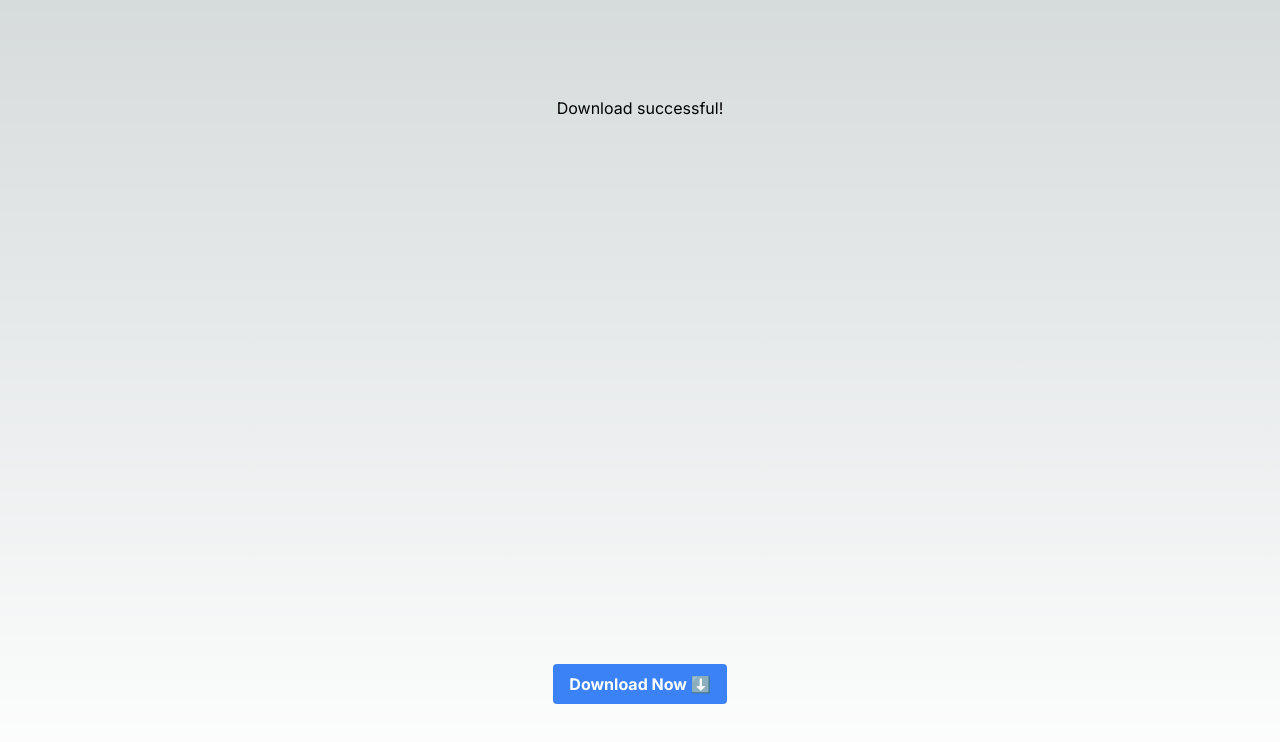
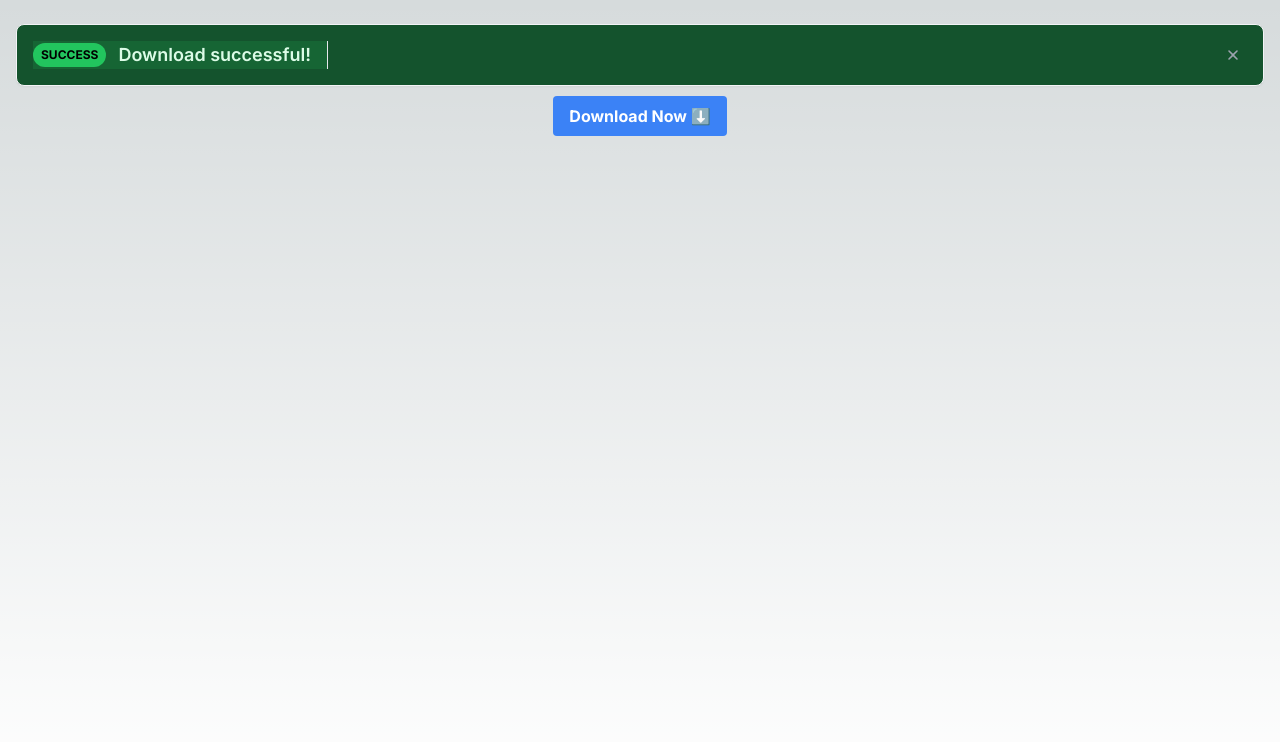
Before and after one commit to aldorl/nextjs-flask-starter-lab, a Next.js app: page / in a window 1280 px wide. Both pictures are taken after a click on the button "Download Now ⬇️". Shown: the top 742 px of the page. Built offline with nearby package versions, Linux system fonts and the light colour scheme.

Commit message:
Improves frontend with Button & Alert components

```diff
--- /dev/null
+++ b/app/components/Alert.tsx
@@ -0,0 +1,80 @@
+// Import the necessary hooks and types from 'react'.
+import { useState, useEffect, ReactNode, FC } from 'react';
+
+// Define the prop types for the Alert component.
+// 'variant' can be one of 'info', 'success', or 'error',
+// and 'children' is a ReactNode, which means it can be any valid React component or elements.
+interface AlertProps {
+    variant: 'info' | 'success' | 'error';
+    children: ReactNode;
+}
+
+// Define the types for the CSS classes of the Alert component.
+interface AlertClass {
+    container: string;
+    inner: string;
+    text: string;
+    badge: string;
+}
+
+// Define the CSS classes for the different alert variants. These are Tailwind CSS classes.
+const alertClasses: Record<string, AlertClass> = {
+    info: {
+        container: 'bg-indigo-900',
+        inner: 'bg-indigo-800',
+        text: 'text-indigo-100',
+        badge: 'bg-indigo-500'
+    },
+    success: {
+        container: 'bg-green-900',
+        inner: 'bg-green-800',
+        text: 'text-green-100',
+        badge: 'bg-green-500'
+    },
+    error: {
+        container: 'bg-red-900',
+        inner: 'bg-red-800',
+        text: 'text-red-100',
+        badge: 'bg-red-500'
+    },
+};
+
+// Define the Alert component. It takes a 'variant' and 'children' as props.
+const Alert: FC<AlertProps> = ({ variant = 'info', children }) => {
+    // Use the useState hook to manage the visibility of the alert.
+    const [show, setShow] = useState(true);
+
+    // Use the useEffect hook to hide the alert after 5 seconds.
+    useEffect(() => {
+        const timeId = setTimeout(() => setShow(false), 5000);
+        return () => clearTimeout(timeId);  // This is cleanup function to clear the timeout if the component unmounts.
+    }, []);
+
+    // Define a function to dismiss the alert when the close button is clicked.
+    const handleDismiss = () => setShow(false);
+
+    // Get the CSS classes for the current alert variant.
+    const { container, inner, text, badge } = alertClasses[variant];
+
+    // Render the alert if it's visible, otherwise return null.
+    return show ? (
+        <div id="alert-banner" tabIndex="-1" className={`fixed z-50 flex flex-col md:flex-row justify-between w-[calc(100%-2rem)] p-4 -translate-x-1/2 ${container} border border-gray-100 rounded-lg shadow-sm lg:max-w-7xl left-1/2 top-6 dark:bg-gray-700 dark:border-gray-600`}>
+            <div className="flex flex-col items-start mb-3 mr-4 md:items-center md:flex-row md:mb-0">
+                <div className={`flex items-center mb-2 border-gray-200 md:pr-4 md:mr-4 md:border-r md:mb-0 dark:border-gray-600 ${inner}`}>
+                <span className={`${badge} flex rounded-full uppercase px-2 py-1 text-xs font-bold mr-3`}>{variant.toUpperCase()}</span>
+                <span className={`self-center text-lg font-semibold whitespace-nowrap ${text}`}>{children}</span>
+                </div>
+            </div>
+            <div className="flex items-center flex-shrink-0">
+                <button onClick={handleDismiss} type="button" className="absolute top-2.5 right-2.5 md:relative md:top-auto md:right-auto flex-shrink-0 inline-flex justify-center items-center text-gray-400 hover:bg-gray-200 hover:text-gray-900 rounded-lg text-sm p-1.5 dark:hover:bg-gray-600 dark:hover:text-white">
+                {/* This SVG is an 'X' icon for the dismiss button. */}
+                <svg aria-hidden="true" className="w-4 h-4" fill="currentColor" viewBox="0 0 20 20" xmlns="http://www.w3.org/2000/svg"><path fill-rule="evenodd" d="M4.293 4.293a1 1 0 011.414 0L10 8.586l4.293-4.293a1 1 0 111.414 1.414L11.414 10l4.293 4.293a1 1 0 01-1.414 1.414L10 11.414l-4.293 4.293a1 1 0 01-1.414-1.414L8.586 10 4.293 5.707a1 1 0 010-1.414z" clip-rule="evenodd"></path></svg>
+                <span className="sr-only">Close banner</span>
+                </button>
+            </div>
+        </div>
+    ) : null;  // If 'show' is false, the component doesn't render anything.
+};
+
+// Export the Alert component as the default export.
+export default Alert;
--- a/app/components/Button.tsx
+++ b/app/components/Button.tsx
@@ -23,7 +23,7 @@ const Button = forwardRef<HTMLButtonElement, ButtonProps>(
             ref={ref}
             disabled={disabled}
             type={type}
-            className={`${className} ${variant} ${size} ${pill ? 'pill' : ''} active:bg-button-active`}
+            className={`${className} ${variant} ${size} ${pill ? 'pill' : ''} ${disabled ? 'bg-gray-300 hover:bg-gray-500 cursor-not-allowed' : 'active:bg-button-active'}`}
             {...props}
         >
             {children}
--- a/app/components/Message.tsx
+++ /dev/null
@@ -1,36 +0,0 @@
-import { useState, useEffect, ReactNode } from 'react'
-
-interface MessageProps {
-    variant: string;
-    children: ReactNode;
-}
-
-const Message = ({ variant, children }: MessageProps) => {
-    const [show, setShow] = useState(true)
-
-    useEffect(() => {
-        const timeId = setTimeout(() => {
-            setShow(false)
-        }, 5000)
-
-        return () => {
-            clearTimeout(timeId)
-        }
-    }, []);
-
-    if (!show) {
-        return null;
-    }
-
-    return (
-        <div className={`alert alert-${variant}`}>
-            {children}
-        </div>
-    )
-}
-
-Message.defaultProps = {
-    variant: 'info',
-}
-
-export default Message;
--- a/app/hooks/useDownloadVideo.tsx
+++ b/app/hooks/useDownloadVideo.tsx
@@ -8,12 +8,16 @@ const useDownloadVideo = () => {
     setDownloading(true);
 
     try {
-      setDownloaded(true);
+      setTimeout(() => {
+        setDownloaded(true);
+        setDownloading(false);
+      }, 2500);
     } catch (error) {
       console.error("There was an error with the fetch operation: ", error);
+      setDownloading(false);
     }
 
-    setDownloading(false);
+    // setDownloading(false);
   }
 
   return { downloading, downloaded, downloadVideo, setDownloaded };
--- a/app/page.tsx
+++ b/app/page.tsx
@@ -1,15 +1,23 @@
 'use client'
 
+import { useEffect } from 'react'
+import Alert from './components/Alert'
 import Button from './components/Button'
-import Message from './components/Message'
 import useDownloadVideo from './hooks/useDownloadVideo';
 
 export default function Home() {
-  const { downloading, downloaded, downloadVideo } = useDownloadVideo();
+  const { downloading, downloaded, downloadVideo, setDownloaded } = useDownloadVideo();
+
+  useEffect(() => {
+    if (downloaded) {
+      const timer = setTimeout(() => setDownloaded(false), 5000);
+      return () => clearTimeout(timer);
+    }
+  }, [downloaded]);
 
   return (
     <main className="flex min-h-screen flex-col items-center justify-between p-24">
-      {downloaded && <Message variant="success">Download successful!</Message>}
+      {downloaded && <Alert variant="success">Download successful!</Alert>}
       <Button
         disabled={downloading}
         className="bg-blue-500 hover:bg-blue-700 text-white font-bold py-2 px-4 rounded"
--- a/tailwind.config.js
+++ b/tailwind.config.js
@@ -19,7 +19,8 @@ module.exports = {
   },
   variants: {
     extend: {
-      backgroundColor: ['active'],
+      backgroundColor: ['active', 'hover', 'disabled'],
+      cursor: ['disabled'],
     },
   },
   plugins: [],
```
